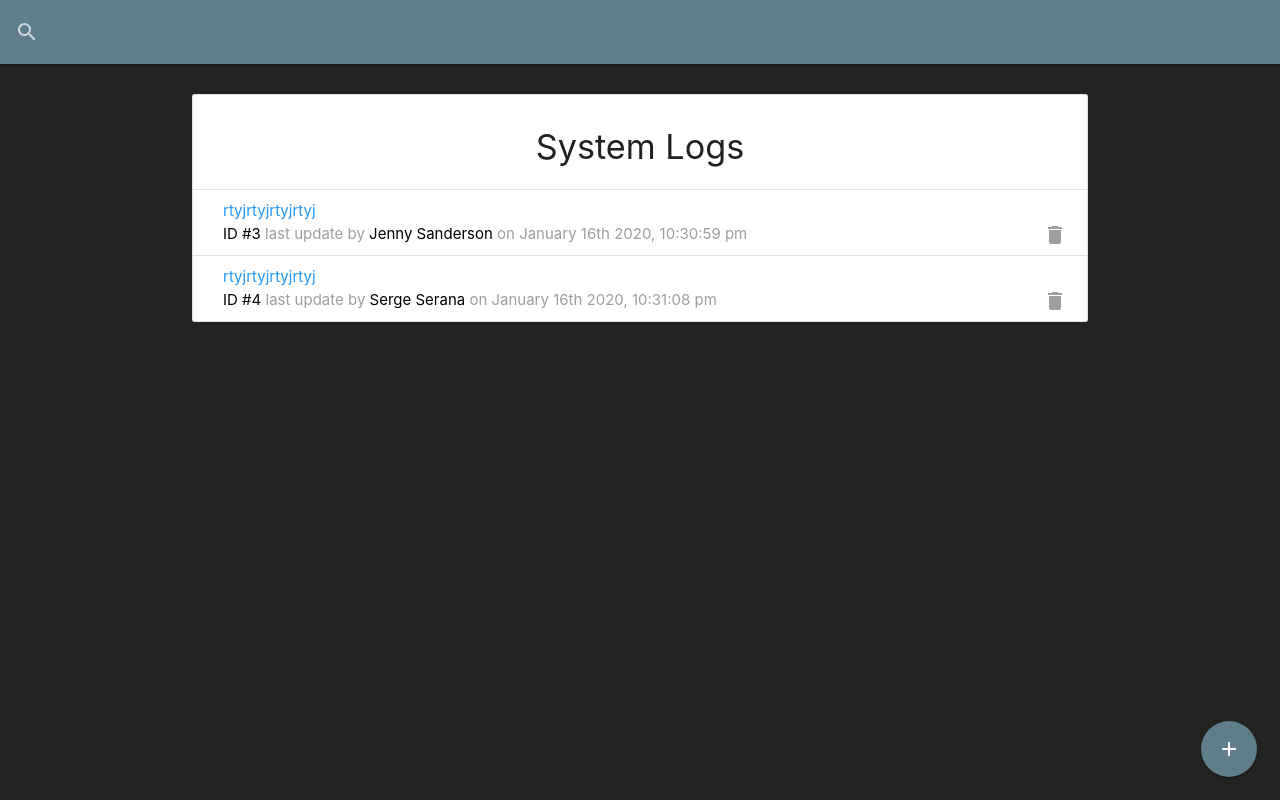
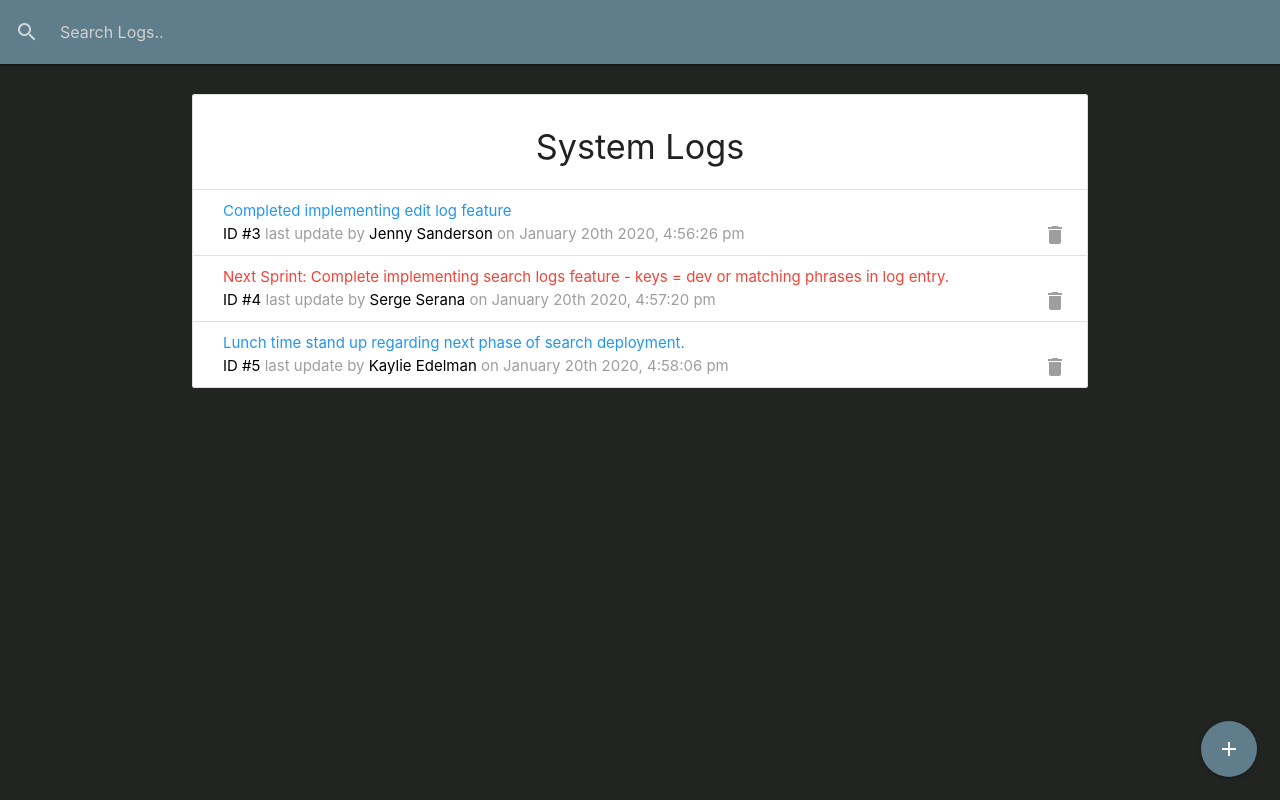
Before and after one commit to TravisPRyan/collabability, a React (Create React App) app: page / in a window 1280 px wide. Built offline with nearby package versions, Linux system fonts and the light colour scheme; data requests are answered from the project's data file.

Commit message:
v12 Search Feature

```diff
--- a/db.json
+++ b/db.json
@@ -1,18 +1,25 @@
 {
   "logs": [
     {
-      "message": "rtyjrtyjrtyjrtyj",
+      "id": 3,
+      "message": "Completed implementing edit log feature",
       "attention": false,
       "dev": "Jenny Sanderson",
-      "date": "2020-01-16T22:30:59.998Z",
-      "id": 3
+      "date": "2020-01-20T16:56:26.177Z"
     },
     {
-      "message": "rtyjrtyjrtyjrtyj",
+      "id": 4,
+      "message": "Next Sprint: Complete implementing search logs feature - keys = dev or matching phrases in log entry.",
+      "attention": true,
+      "dev": "Serge Serana",
+      "date": "2020-01-20T16:57:20.964Z"
+    },
+    {
+      "message": "Lunch time stand up regarding next phase of search deployment.",
       "attention": false,
-      "dev": "Serge Serana",
-      "date": "2020-01-16T22:31:08.067Z",
-      "id": 4
+      "dev": "Kaylie Edelman",
+      "date": "2020-01-20T16:58:06.811Z",
+      "id": 5
     }
   ],
   "devs": [
--- a/src/actions/logActions.js
+++ b/src/actions/logActions.js
@@ -6,7 +6,8 @@ import {
   DELETE_LOG,
   SET_CURRENT,
   CLEAR_CURRENT,
-  UPDATE_LOG
+  UPDATE_LOG,
+  SEARCH_LOGS
 } from "./types";
 
 //get logs from server
@@ -102,6 +103,27 @@ export const updateLog = log => async dispatch => {
     });
   }
 };
+
+//search logs
+export const searchLogs = text => async dispatch => {
+  try {
+    setLoading();
+
+    const res = await fetch(`/logs?q=${text}`);
+    const data = await res.json();
+
+    dispatch({
+      type: SEARCH_LOGS,
+      payload: data
+    });
+  } catch (error) {
+    dispatch({
+      type: LOGS_ERROR,
+      payload: error.response.statusText
+    });
+  }
+};
+
 //set current log
 export const setCurrent = log => {
   return {
--- a/src/components/layout/SearchBar.js
+++ b/src/components/layout/SearchBar.js
@@ -1,12 +1,27 @@
-import React from "react";
+import React, { useRef } from "react";
+import { connect } from "react-redux";
+import PropTypes from "prop-types";
+import { searchLogs } from "../../actions/logActions";
 
-const SearchBar = () => {
+const SearchBar = ({ searchLogs }) => {
+  const text = useRef("");
+
+  const onChange = e => {
+    searchLogs(text.current.value);
+  };
+
   return (
     <nav style={{ marginBottom: "30px" }} className="blue-grey">
       <div className="nav-wrapper">
         <form>
           <div className="input-field">
-            <input id="search" type="search" required />
+            <input
+              id="search"
+              type="search"
+              placeholder="Search Logs.."
+              ref={text}
+              onChange={onChange}
+            />
             <label className="label-icon" htmlFor="search">
               <i className="material-icons">search</i>
             </label>
@@ -18,4 +33,8 @@ const SearchBar = () => {
   );
 };
 
-export default SearchBar;
+SearchBar.propTypes = {
+  searchLogs: PropTypes.func.isRequired
+};
+
+export default connect(null, { searchLogs })(SearchBar);
--- a/src/reducers/logReducer.js
+++ b/src/reducers/logReducer.js
@@ -6,9 +6,9 @@ import {
   DELETE_LOG,
   SET_CURRENT,
   CLEAR_CURRENT,
-  UPDATE_LOG
+  UPDATE_LOG,
+  SEARCH_LOGS
 } from "../actions/types";
-import Logs from "../components/logs/Logs";
 
 const initialState = {
   logs: null,
@@ -37,6 +37,11 @@ export default (state = initialState, action) => {
         logs: state.logs.map(log =>
           log.id === action.payload.id ? action.payload : log
         )
+      };
+    case SEARCH_LOGS:
+      return {
+        ...state,
+        logs: action.payload
       };
     case DELETE_LOG:
       return {
```
Also changed, not shown: 1 other file (tests, documents, lock files or other folders).
